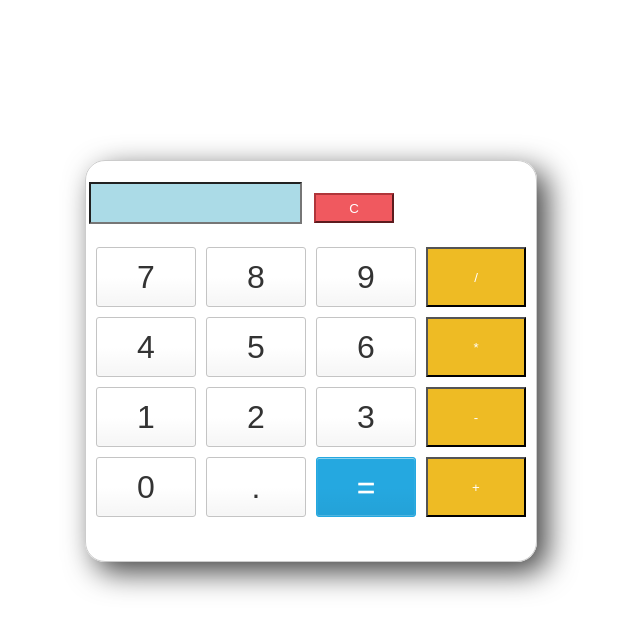
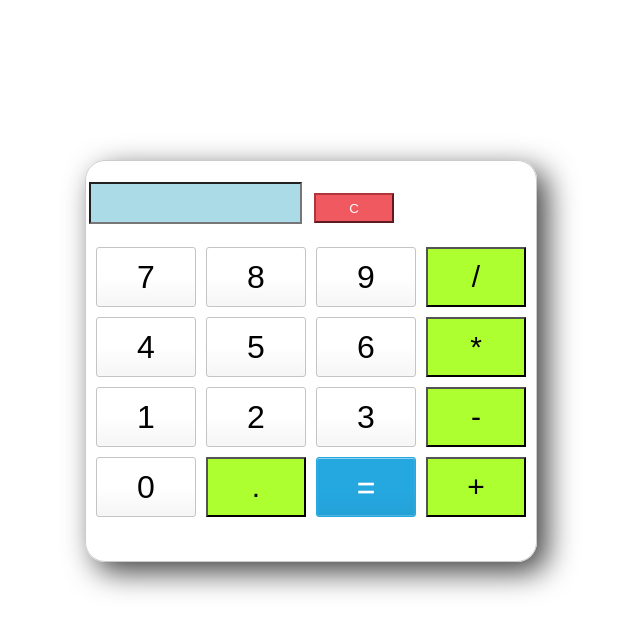
Before and after one commit to Bashir-23/Calculator, a plain HTML site: page index.html in a window 1280 px wide. Shown: the part 79-712 px from the top of the page, without its empty margins (329-969 px from the left). Drawn offline with Linux system fonts and the light colour scheme.

Commit message:
added some style into it

```diff
--- a/app.css
+++ b/app.css
@@ -19,6 +19,9 @@
 
     height: 400px;
 
+
+
+
 }
 
 .keys {
@@ -32,6 +35,7 @@
     padding: 10px;
 
     margin:auto;
+
 
 }
 
@@ -51,7 +55,7 @@
 
     font-size: 2rem;
 
-    color: #333;
+    color: black;
 
     background-image: linear-gradient(to bottom, transparent, transparent 50%, rgba(0,0,0,.04));
 
@@ -136,3 +140,11 @@
     margin-bottom: 10px;
 
 }
+.btnvalue{
+
+    background-color: greenyellow;
+
+    font-size: 30px;
+
+    color: black;
+}
--- a/index.html
+++ b/index.html
@@ -31,13 +31,13 @@
 
     <div class="keys">
 
-        <input type="button" value="7" class="button" onClick="display('7')"></input>
+        <input  type="button" value="7" class="button" onClick="display('7')"></input>
 
         <input type="button" value="8" class="button " onClick="display('8')"></input>
 
         <input type="button" value="9" class="button" onClick="display('9')"></input>
 
-        <input type="button" value="/" class="operator" onClick="display('/')"></input>
+        <input class="btnvalue" type="button" value="/" class="operator" onClick="display('/')"></input>
 
         <input type="button" value="4" class="button" onClick="display('4')"></input>
 
@@ -45,7 +45,7 @@
 
         <input type="button" value="6" class="button" onClick="display('6')"></input>
 
-        <input type="button" value="*" class="operator" onClick="display('*')"></input>
+        <input class="btnvalue" type="button" value="*" class="operator" onClick="display('*')"></input>
 
         <input type="button" value="1" class="button" onClick="display('1')"></input>
 
@@ -53,15 +53,15 @@
 
         <input type="button" value="3" class="button" onClick="display('3')"></input>
 
-        <input type="button" value="-" class="operator" onClick="display('-')"></input>
+        <input class="btnvalue" type="button" value="-" class="operator" onClick="display('-')"></input>
 
         <input type="button" value="0" class="button" onClick="display('0')"></input>
 
-        <input type="button" value="." class="button" onClick="display('.')"></input>
+        <input class="btnvalue" type="button" value="." class="button" onClick="display('.')"></input>
 
         <input type="button" value= "=" class="button equal-sign" onClick="solve()"></input>
 
-        <input type="button" value="+" class="operator" onClick="display('+')"></input>
+        <input class="btnvalue" type="button" value="+" class="operator" onClick="display('+')"></input>
 
     </div>
 
```
